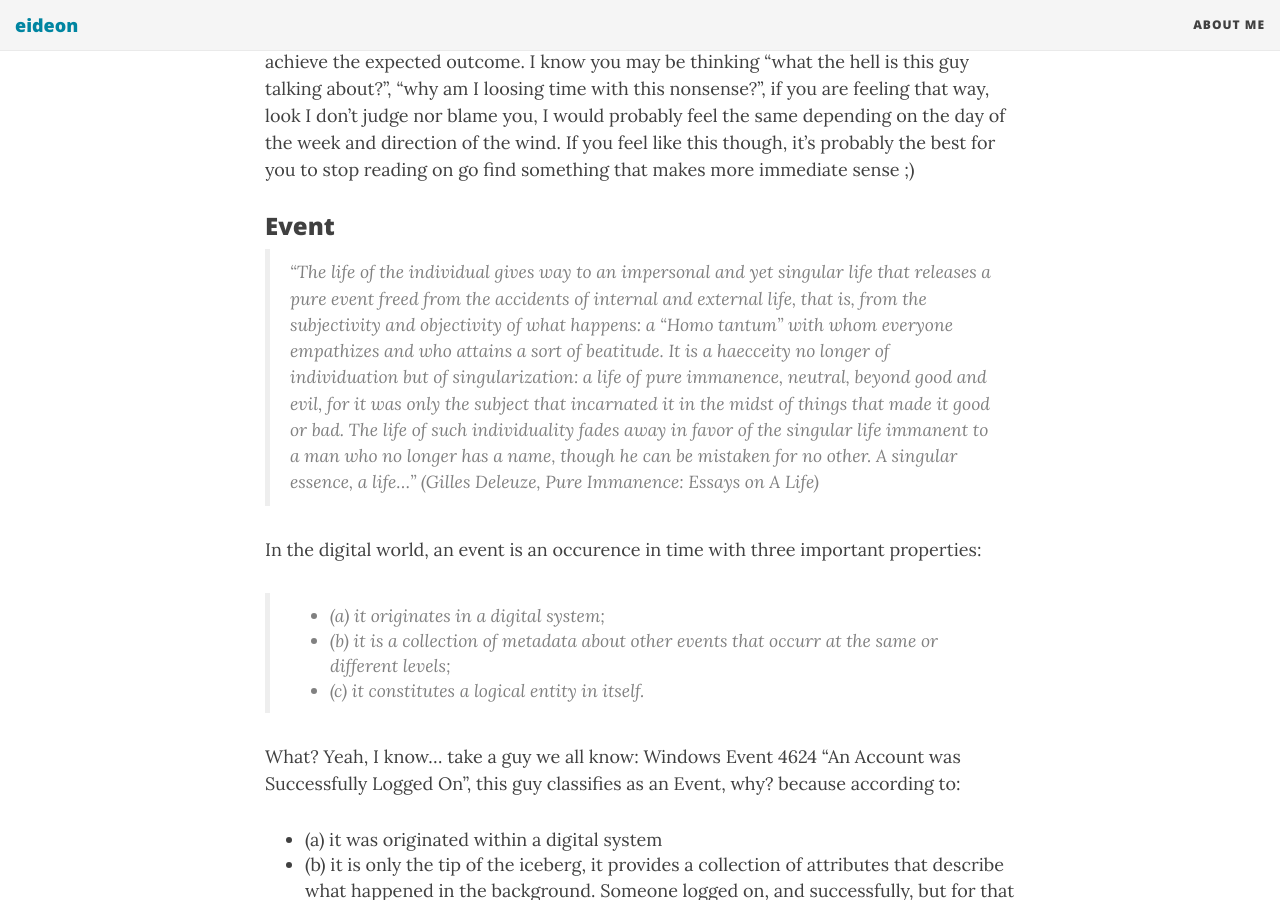
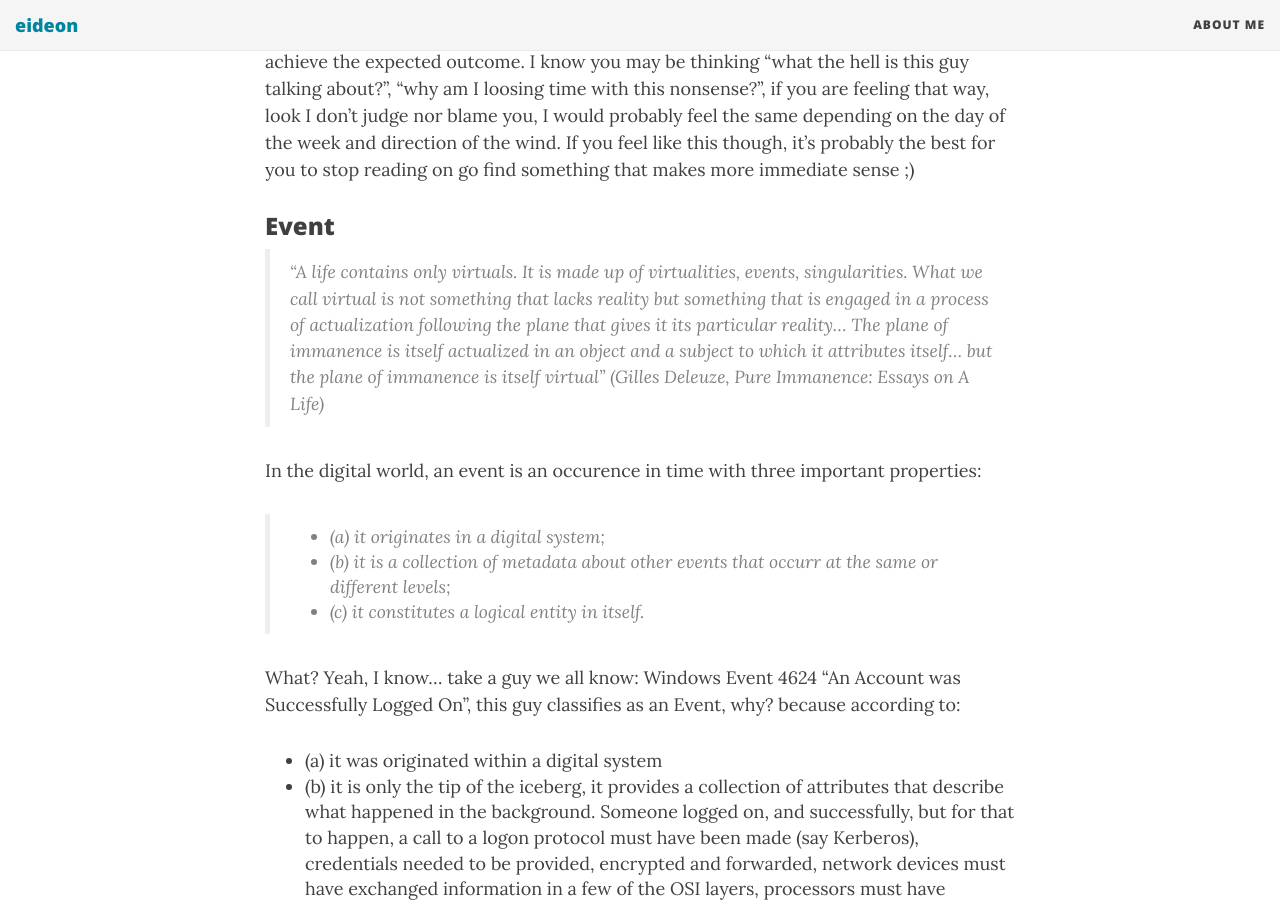
Before and after one commit to darkquasar/darkquasar.github.io, a Jekyll site: the page built from _posts/2017-10-15-THL02-Events_Threats_Incidents.md, in a window 1280 px wide and 900 px high, scrolled down 1345 px. Built offline with Jekyll 4.4.1, drawn with Linux system fonts in a browser that asks for light colours; nearby versions of some CDN libraries; comment, search, counter and statistics services are not loaded; some of the changed lines change nothing that is shown; some of the changed text lies outside the part shown.

Commit message:
Update 2017-10-15-THL02-Events_Threats_Incidents.md

```diff
--- a/_posts/2017-10-15-THL02-Events_Threats_Incidents.md
+++ b/_posts/2017-10-15-THL02-Events_Threats_Incidents.md
@@ -4,8 +4,9 @@ title: Cybersecurity Philosophy
 subtitle: Event, Incident & IOC: Operational Concepts to have with your morning coffee
 tags: [incident, threat, event, alarm, ioc, attack, darkquassar, incident management, soc, siem, security, monitoring, operations]
 comments: true
-published: false
+published: true
 ---
+
 * TOC
 {:toc}
 
@@ -28,7 +29,7 @@ So what are these guys? It is common to mistake incidents for events or threats,
 
 ### Event
 
-> "The life of the individual gives way to an impersonal and yet singular life that releases a pure event freed from the accidents of internal and external life, that is, from the subjectivity and objectivity of what happens: a “Homo tantum” with whom everyone empathizes and who attains a sort of beatitude. It is a haecceity no longer of individuation but of singularization: a life of pure immanence, neutral, beyond good and evil, for it was only the subject that incarnated it in the midst of things that made it good or bad. The life of such individuality fades away in favor of the singular life immanent to a man who no longer has a name, though he can be mistaken for no other. A singular essence, a life…" (Gilles Deleuze, Pure Immanence: Essays on A Life)
+> "A life contains only virtuals. It is made up of virtualities, events, singularities. What we call virtual is not something that lacks reality but something that is engaged in a process of actualization following the plane that gives it its particular reality... The plane of immanence is itself actualized in an object and a subject to which it attributes itself... but the plane of immanence is itself virtual" (Gilles Deleuze, Pure Immanence: Essays on A Life)
 
 In the digital world, an event is an occurence in time with three important properties:
 > - (a) it originates in a digital system;
@@ -49,6 +50,8 @@ Events are not "good" or "bad" per se, they are just by-products of other things
 > TL;DR (*lol*;) We have often heard about "alert fatigue", and as you will see, this fatigue is very real and can happen as a result of badly managed event flows or the lack of a structure for the meaningful extraction of actionable data. And before you say it: you are right, it's people that make a difference here, not technology.
 
 ### Indicator of Compromise (IOC)
+> "What is a realtion? It is what makes us pass from a given impression or idea to the idea of something that is not presently given... Casuality requires that I go from something that is given to me to the idea of something that has never been given to me, that isn't even giveable in experience" (Gilles Deleuze, "Hume", Pure Immanence: Essays on A Life)
+
 Collecting millions of events per second doesn't make much sense unless we actually **do something** with them. There are essentially three main ways of extracting meaningful information out of this flow of events. Unfortunately not many know how to do this and take an approach of *sending everything everywhere* which exponentially contributes to noise generation and alert fatigue. Succintly:
 
 1. Risk assessment and policy definitions. By doing this, you define which areas of your network carry the highest value in terms of sensitive data. You also define which entry vectors could pose risks to such data and which techniques can be leveraged to achieve this purpose. Consequently, you then use this information to define which logs you require in order to create a web of detection around designated system areas (for example user logons). This method is basically a top-down approach where you beginn with a high overview assessment of your systems and work your way down to the TTPs (*Tactics, Techniques and Procedures*)[https://attack.mitre.org/wiki/Main_Page] level.
@@ -67,6 +70,7 @@ If you wonder: wouldn't the best option be to take a combination approach of (1)
 So far, we've talked about events and IOCs, and we understand that their purpose is to provide visibility on the continuous alterations in the homeostasis of computing systems, such that activity patterns deemed threatening can be located, contained and any damage remediated. However, for **something** to happen at all after we successfully detect such damaging patterns, we need to define a new layer of systemic activity whose purpose is essentially *practical*. And so we flow naturally into incidents.
 
 ### Incident
+> "There are no facts, only interpretations. And this is also an interpretation" (Friedrich Nietzsche, Notebooks [Summer 1886 – Fall 1887])
 
 > “The percept is the landscape before man, in the absence of man.” (Gilles Deleuze, What is Philosophy?)
 
```
